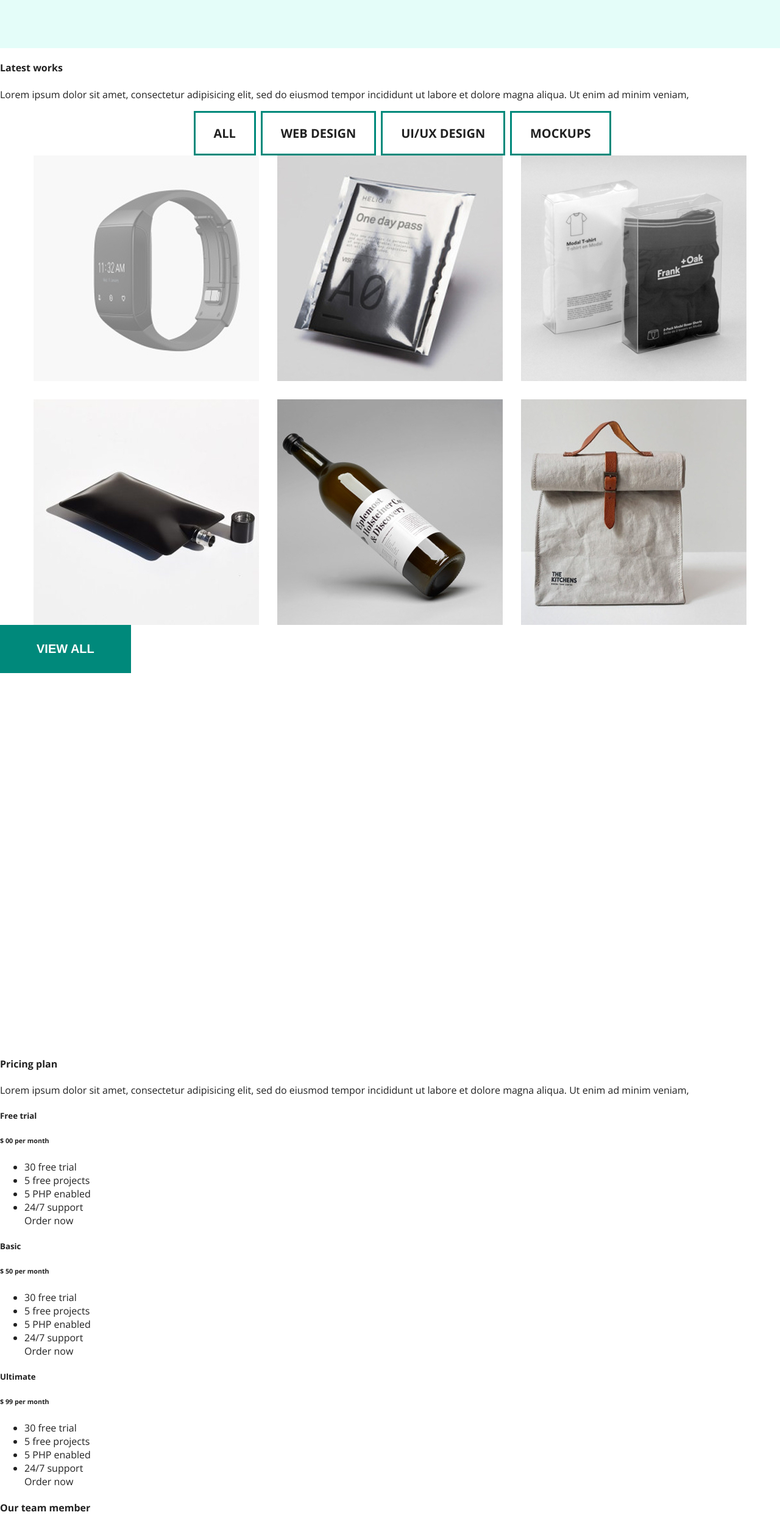
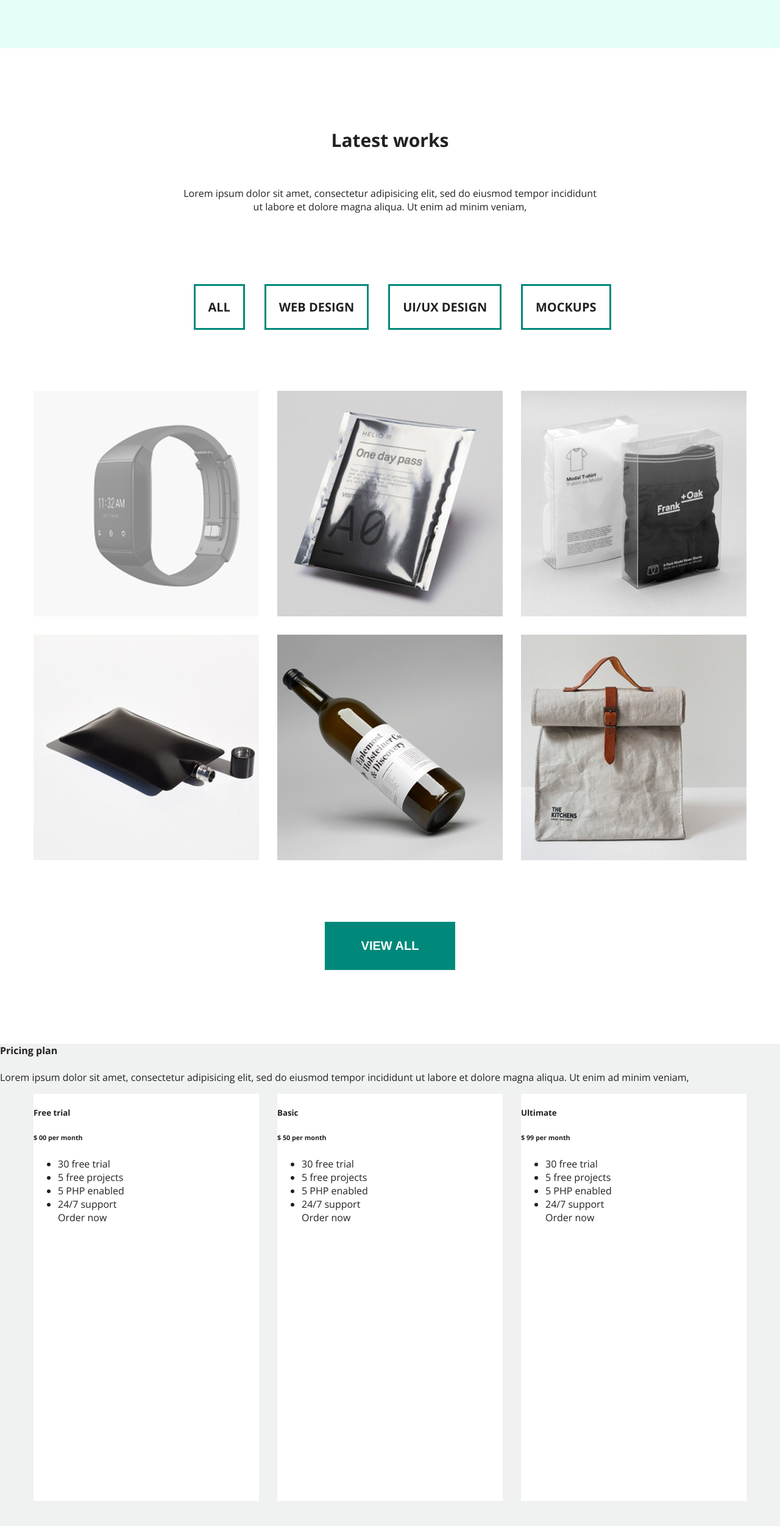
Before and after one commit to katyakaterina/wdp, a website: page index.html in a window 1280 px wide. Shown: the part 2789-5292 px from the top of the page at 61% size. Drawn offline with nearby package versions, Linux system fonts and the light colour scheme; files that its build step writes are made by us from their sources; files whose address does not match are found by name.

Commit message:
modified index + files.scss

```diff
--- a/index.html
+++ b/index.html
@@ -1,15 +1,18 @@
 <!DOCTYPE html>
 <html>
+
 <head>
     <meta charset="Utf-8">
     <link rel="stylesheet" href="./dist/css/main.css">
     <link rel="preload" href="./dist/css/main.css" as="style">
     <link href="/your-path-to-fontawesome/css/all.css" rel="stylesheet">
-        <link href="https://fonts.googleapis.com/css?family=Open+Sans:300,400,600,700&display=swap&subset=latin-ext" rel="stylesheet">
+    <link href="https://fonts.googleapis.com/css?family=Open+Sans:300,400,600,700&display=swap&subset=latin-ext"
+        rel="stylesheet">
     <script src="https://kit.fontawesome.com/cf736b9fa3.js" crossorigin="anonymous"></script>
     <title>Web Development Project</title>
 
 </head>
+
 <body>
     <header class="header">
         <nav>
@@ -47,7 +50,8 @@
         <section class="about">
             <div class="about__box">
                 <h3 class="about__headline">About us</h3>
-                    <p class="about__text">Lorem ipsum dolor sit amet, consectetur adipisicing elit, sed do eiusmod tempor incididunt
+                <p class="about__text">Lorem ipsum dolor sit amet, consectetur adipisicing elit, sed do eiusmod tempor
+                    incididunt
                     ut labore et dolore magna aliqua. Ut enim ad minim veniam,</p>
             </div>
             <div class="about__box">
@@ -86,35 +90,40 @@
                     </div>
                     <div class="services__info">
                         <h4 class="services__subtitle">Portfolio</h4>
-                            <p class="services__text">At vero eos et accusamus et iusto odio dignissimos ducimus qui blanditiis praesentium
+                        <p class="services__text">At vero eos et accusamus et iusto odio dignissimos ducimus qui
+                            blanditiis praesentium
                             voluptatum iti atque corrupti quos.</p>
                         <a href="#" class="services__link">Read more</a>
                         <i class="services__icon fas fa-portrait"></i>
                     </div>
                     <div class="services__info">
                         <h4 class="services__subtitle">Support</h4>
-                            <p class="services__text">At vero eos et accusamus et iusto odio dignissimos ducimus qui blanditiis praesentium
+                        <p class="services__text">At vero eos et accusamus et iusto odio dignissimos ducimus qui
+                            blanditiis praesentium
                             voluptatum iti atque corrupti quos.</p>
                         <a href="#" class="services__link">Read more</a>
                         <i class="services__icon fas fa-headset"></i>
                     </div>
                     <div class="services__info">
                         <h4 class="services__subtitle">Documentation</h4>
-                            <p class="services__text">At vero eos et accusamus et iusto odio dignissimos ducimus qui blanditiis praesentium
+                        <p class="services__text">At vero eos et accusamus et iusto odio dignissimos ducimus qui
+                            blanditiis praesentium
                             voluptatum iti atque corrupti quos.</p>
                         <a href="#" class="services__link">Read more</a>
                         <i class="services__icon fas fa-book"></i>
                     </div>
                     <div class="services__info">
                         <h4 class="services__subtitle">Development</h4>
-                            <p class="services__text">At vero eos et accusamus et iusto odio dignissimos ducimus qui blanditiis
+                        <p class="services__text">At vero eos et accusamus et iusto odio dignissimos ducimus qui
+                            blanditiis
                             praesentium voluptatum iti atque corrupti quos.</p>
                         <a href="#" class="services__link">Read more</a>
                         <i class="services__icon fas fa-file-code"></i>
                     </div>
                     <div class="services__info">
                         <h4 class="services__subtitle">Design</h4>
-                            <p class="services__text">At vero eos et accusamus et iusto odio dignissimos ducimus qui blanditiis
+                        <p class="services__text">At vero eos et accusamus et iusto odio dignissimos ducimus qui
+                            blanditiis
                             praesentium voluptatum iti atque corrupti quos.</p>
                         <a href="#" class="services__link">Read more</a>
                         <i class="services__icon fab fa-sketch"></i>
@@ -136,45 +145,46 @@
                     </ul>
                     <div class="review__wrap">
                         <div class="review__content">
-                            <div class="rewiew__flat">
+
                             <p class="review__text"></p>
-                            </div>
+
                         </div>
                         <div class="review__content">
-                            <div class="rewiew__flat">
+
                             <p class="review__text"></p>
-                            </div>
+
                         </div>
                         <div class="review__content">
-                            <div class="rewiew__flat">
+
                             <p class="review__text"></p>
-                            </div>
+
                         </div>
                         <div class="review__content">
-                            <div class="rewiew__flat">
+
                             <p class="review__text"></p>
-                            </div>
+
                         </div>
                         <div class="review__content">
-                            <div class="rewiew__flat">
+
                             <p class="review__text"></p>
-                            </div>
+
                         </div>
                         <div class="review__content">
-                            <div class="rewiew__flat">
+
                             <p class="review__text"></p>
+
                         </div>
-                        </div>
-                        </div>
+
                     </div>
                      <button class="review__button button">View all</button>
                 </div>
+            </div>
         </section>
         <section class="cost">
-                <div class="cost__box">
             <h4 class="cost__title">Pricing plan</h4>
                 <p class="cost__text">Lorem ipsum dolor sit amet, consectetur adipisicing elit,
                     sed do eiusmod tempor incididunt ut labore et dolore magna aliqua. Ut enim ad minim veniam,</p>
+            <div class="cost__box">
                 <div class="cost__flat">
                     <h5 class="cost__name">Free trial</h5>
                     <h6 class="cost__price">$ 00 per month</h6>
@@ -331,4 +341,5 @@
         <p class="footer__text">All rights Reserved © 2017</p>
     </footer>
 </body>
+
 </html>
--- a/src/style/_variables.scss
+++ b/src/style/_variables.scss
@@ -2,3 +2,5 @@ $white: #ffffff;
 $textMain: #212121;
 $green: #00897b;
 $servicesColor: #e4fdf9;
+$gray: #f0f1f1;
+$violet: #3949ab;
--- /dev/null
+++ b/src/style/blocks/costs.scss
@@ -0,0 +1,23 @@
+.cost{
+    background: $gray;
+    height: 1142px;
+    &__box{
+        display: grid;
+        grid-template-columns: 370px 370px 370px;
+        grid-template-rows: 668px 668px 668px;
+        grid-gap: 30px;
+        justify-content: center;
+    }
+    &__flat{
+        // position: relative;
+        background: $white;
+    }
+    // &__flat::before{
+    //     position: absolute;
+    //     content: '';
+    //     width: 370px;
+    //     height: 210px;
+    //     background: $violet;
+
+    // }
+}
--- a/src/style/blocks/review.scss
+++ b/src/style/blocks/review.scss
@@ -1,6 +1,18 @@
 .review{
 &__box{
+    display: flex;
+    flex-direction: column;
+    justify-content: center;
+    align-items: center;
     height: 1612px;
+}
+&__title{
+    font-size: 30px;
+    margin-top: 130px;
+}
+&__detail{
+    width: 690px;
+    text-align: center;
 }
 &__list{
     display: flex;
@@ -8,12 +20,17 @@
     justify-content: space-between;
     list-style: none;
     margin: 0 auto;
-
-
+}
+&__tabs{
+    flex-grow: 8;
+    display: flex;
+    flex-direction: column;
+    justify-content: space-evenly;
+    align-items: center;
 }
 &__item{
     @include textLink;
-    padding: 20px 30px;
+    padding: 21px;
     border: 3px solid $green;
 }
 &__item:hover{
--- a/src/style/main.scss
+++ b/src/style/main.scss
@@ -7,3 +7,4 @@
 @import './blocks/aboutUs.scss';
 @import './blocks/services.scss';
 @import './blocks/review.scss';
+@import './blocks/costs.scss';
```
Lines whose indentation alone changed are shown as unchanged.
